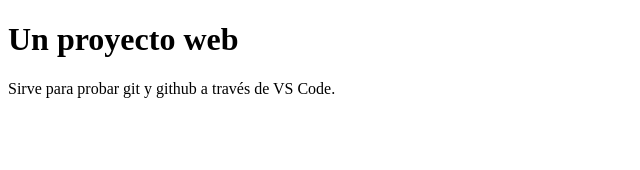
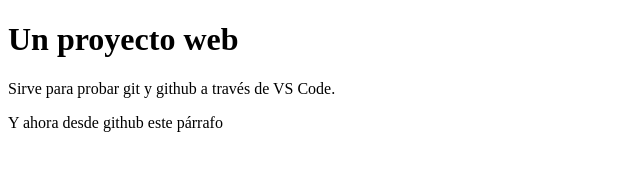
Before and after one commit to edriveral/tempora, a plain HTML site: page index.html in a window 1280 px wide. Shown: the whole page, without its empty margins (0-640 px from the left). Drawn offline with Linux system fonts and the light colour scheme.

Commit message:
Ampliando el index.html
Desde github

```diff
--- a/index.html
+++ b/index.html
@@ -9,5 +9,7 @@
 <body>
     <h1>Un proyecto web</h1>
     <p>Sirve para probar git y github a través de VS Code.</p>
+
+    <p id="github_par">Y ahora desde github este párrafo</p>
 </body>
 </html>
```
